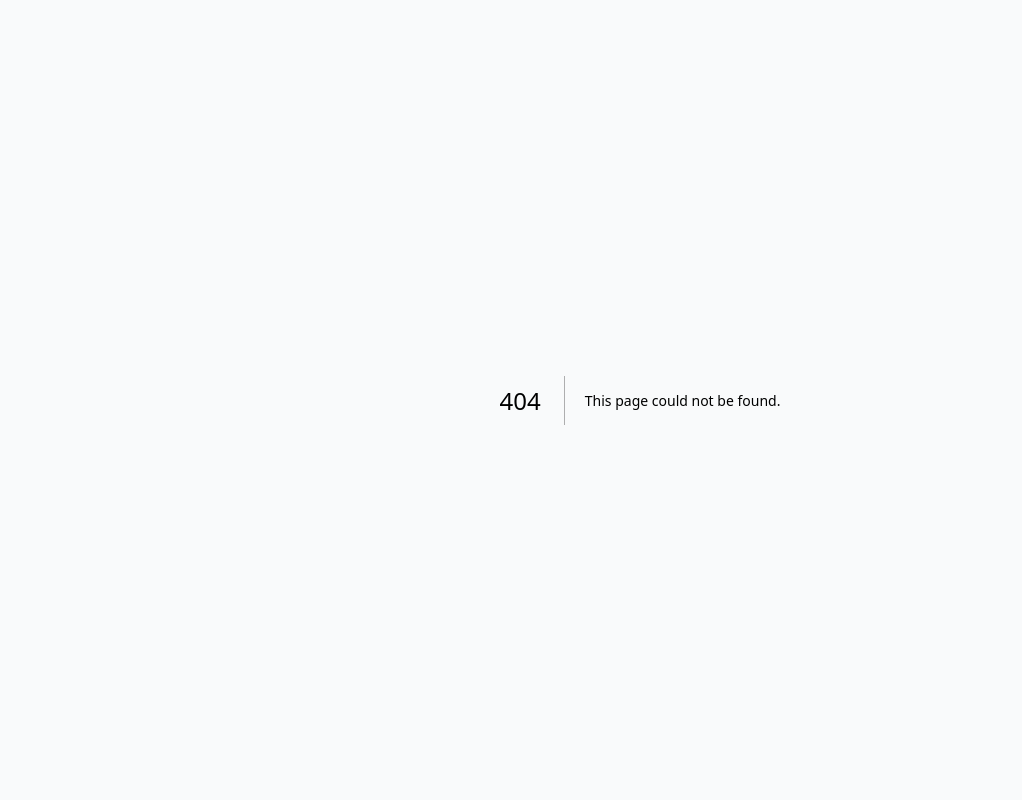
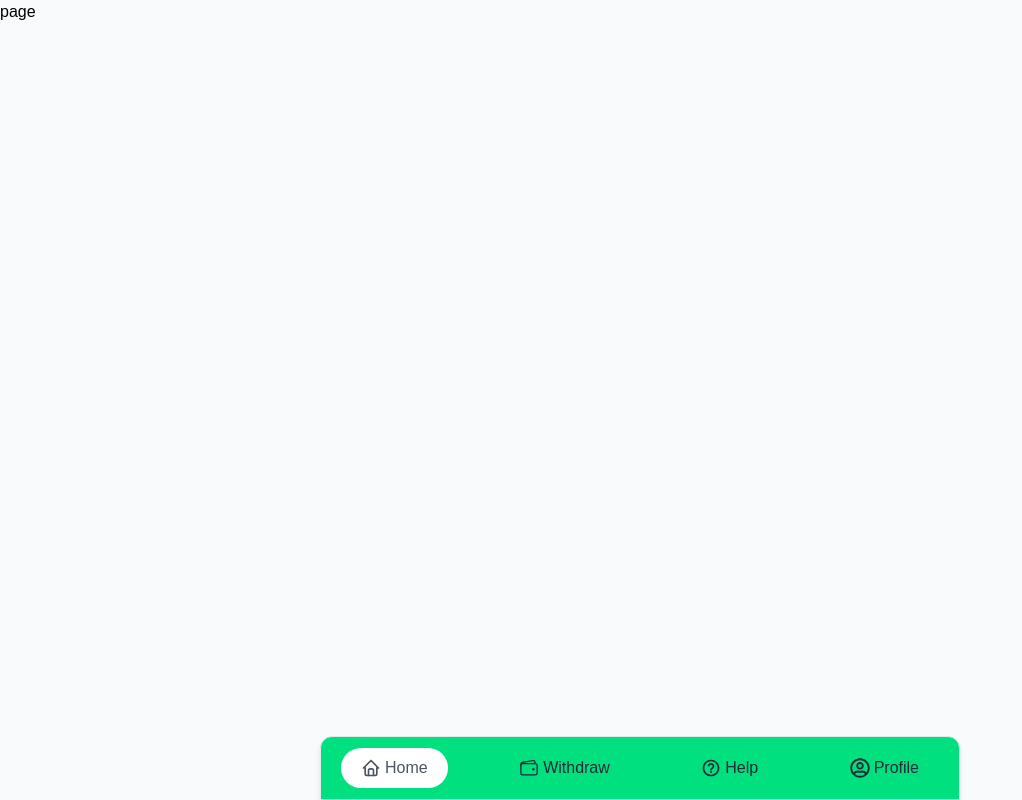
Before and after one commit to farukulWD/world-bank-frontend, a Next.js app: page /dashboard in a window 1280 px wide. Before the commit this address had no page. Shown: the whole page, without its empty margins (0-1022 px from the left). Built offline with nearby package versions, Linux system fonts and the light colour scheme.

Commit message:
bottom nav

```diff
--- /dev/null
+++ b/src/app/(dashboard)/dashboard/page.tsx
@@ -0,0 +1,7 @@
+import React from 'react';
+
+const page = () => {
+    return <div>page</div>;
+};
+
+export default page;
--- /dev/null
+++ b/src/app/(dashboard)/dashboard/withdraw/page.tsx
@@ -0,0 +1,7 @@
+import React from 'react';
+
+const WithdrawPage = () => {
+    return <div>WithdrawPage</div>;
+};
+
+export default WithdrawPage;
--- /dev/null
+++ b/src/app/(dashboard)/layout.tsx
@@ -0,0 +1,17 @@
+import BottomNav from '@/components/dashboard/Shared/BottomNav';
+import React, { FC } from 'react';
+
+type DashboardLayoutTypes = {
+    children: React.ReactNode;
+};
+
+const DashboardLayout: FC<DashboardLayoutTypes> = ({ children }) => {
+    return (
+        <div className="mx-auto flex min-h-screen w-full max-w-[1440px] flex-col justify-between">
+            {children}
+            <BottomNav />
+        </div>
+    );
+};
+
+export default DashboardLayout;
--- a/src/app/globals.css
+++ b/src/app/globals.css
@@ -14,7 +14,7 @@ body {
 
 @layer base {
     :root {
-        --primary: 216, 98%, 52%;
+        --primary: 154, 100%, 44%;
         --primary-foreground: 210 40% 98%;
         --secondary: 210 40% 96.1%;
         --secondary-foreground: 222.2 47.4% 11.2%;
@@ -22,7 +22,6 @@ body {
         --accent-foreground: 222.2 47.4% 11.2%;
         --muted: 210 40% 96.1%;
         --muted-foreground: 215.4 16.3% 46.9%;
-
         --theme-color: 210, 17%, 98%;
     }
     .dark {
--- /dev/null
+++ b/src/components/dashboard/Shared/BottomNav.tsx
@@ -0,0 +1,56 @@
+'use client';
+import Link from 'next/link';
+import { usePathname } from 'next/navigation';
+import React from 'react';
+import { FaRegUserCircle } from 'react-icons/fa';
+import { IoWalletOutline } from 'react-icons/io5';
+import { MdHelpOutline } from 'react-icons/md';
+import { TbHome } from 'react-icons/tb';
+
+const BottomNav = () => {
+    const navItems = [
+        {
+            id: 1,
+            route: '/dashboard',
+            icon: <TbHome size={20} />,
+            title: 'Home',
+        },
+        {
+            id: 2,
+            route: '/dashboard/withdraw',
+            icon: <IoWalletOutline size={20} />,
+            title: 'Withdraw',
+        },
+        {
+            id: 3,
+            route: '/dashboard/help',
+            icon: <MdHelpOutline size={20} />,
+            title: 'Help',
+        },
+        {
+            id: 4,
+            route: '/dashboard/profile',
+            icon: <FaRegUserCircle size={20} />,
+            title: 'Profile',
+        },
+    ];
+
+    const currentPath = usePathname();
+
+    return (
+        <div className="mx-auto flex h-16 items-center justify-between rounded-tl-xl rounded-tr-xl border bg-primary p-5 shadow-md lg:w-[50vw]">
+            {navItems.map((item) => (
+                <Link
+                    key={item.id}
+                    className={`flex items-center gap-1 rounded-full px-5 py-2 ${currentPath === item.route ? 'bg-white text-gray-600' : 'text-gray-800'}`}
+                    href={item.route}
+                >
+                    {item.icon}
+                    {item.title}
+                </Link>
+            ))}
+        </div>
+    );
+};
+
+export default BottomNav;
```
Also changed, not shown: 1 other file (tests, documents, lock files or other folders).
